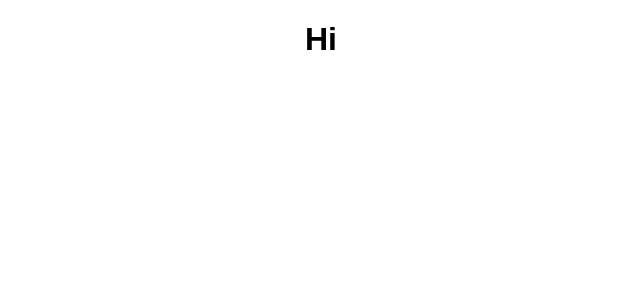
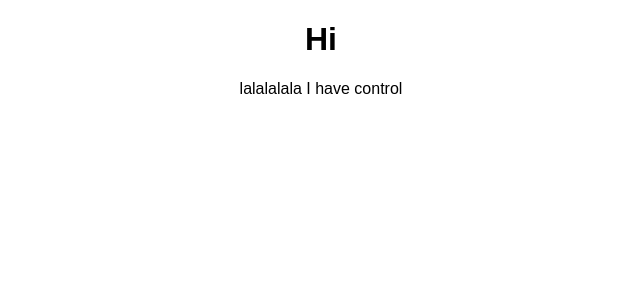
Before and after one commit to Leeharim-korean/nooks-with-nomadcoder, a React (Create React App) app: page / in a window 1280 px wide. Shown: the top 300 px of the page, without its empty margins (319-959 px from the left). Built offline with nearby package versions, Linux system fonts and the light colour scheme.

Commit message:
#2.5 useFadeIn bulid useFadeIn with useEffect, useRef hooks

```diff
--- a/src/index.js
+++ b/src/index.js
@@ -1,12 +1,30 @@
-import React, { useEffect } from "react";
+import React, { useEffect, useRef } from "react";
 import ReactDOM from "react-dom";
 
 import "./styles.css";
 
+const useFadeIn = (duration = 1, delay = 0) => {
+  const element = useRef();
+  if (typeof duration !== "number" || typeof delay !== "number") {
+    return;
+  }
+  useEffect(() => {
+    if (element.current) {
+      const { current } = element;
+      current.style.transition = `opacity ${duration}s ease-in-out ${delay}s`;
+      current.style.opacity = 1;
+    }
+  }, []);
+  return { ref: element, style: { opacity: 0 } };
+};
+
 const App = () => {
+  const fadeInH1 = useFadeIn(1, 2);
+  const fadeInP = useFadeIn(5, 3);
   return (
     <div className="App">
-      <h1>Hi</h1>
+      <h1 {...fadeInH1}>Hi</h1>
+      <p {...fadeInP}>lalalalala I have control</p>
     </div>
   );
 };
```
